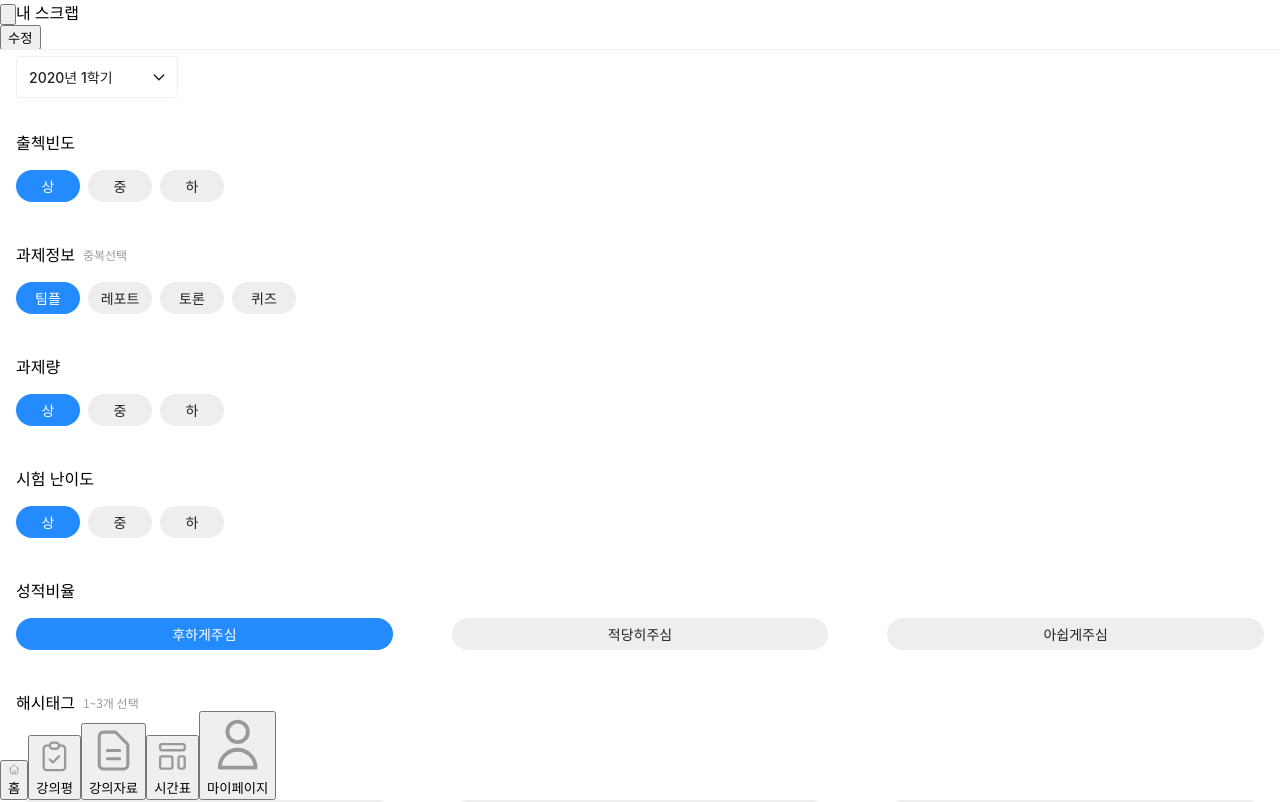
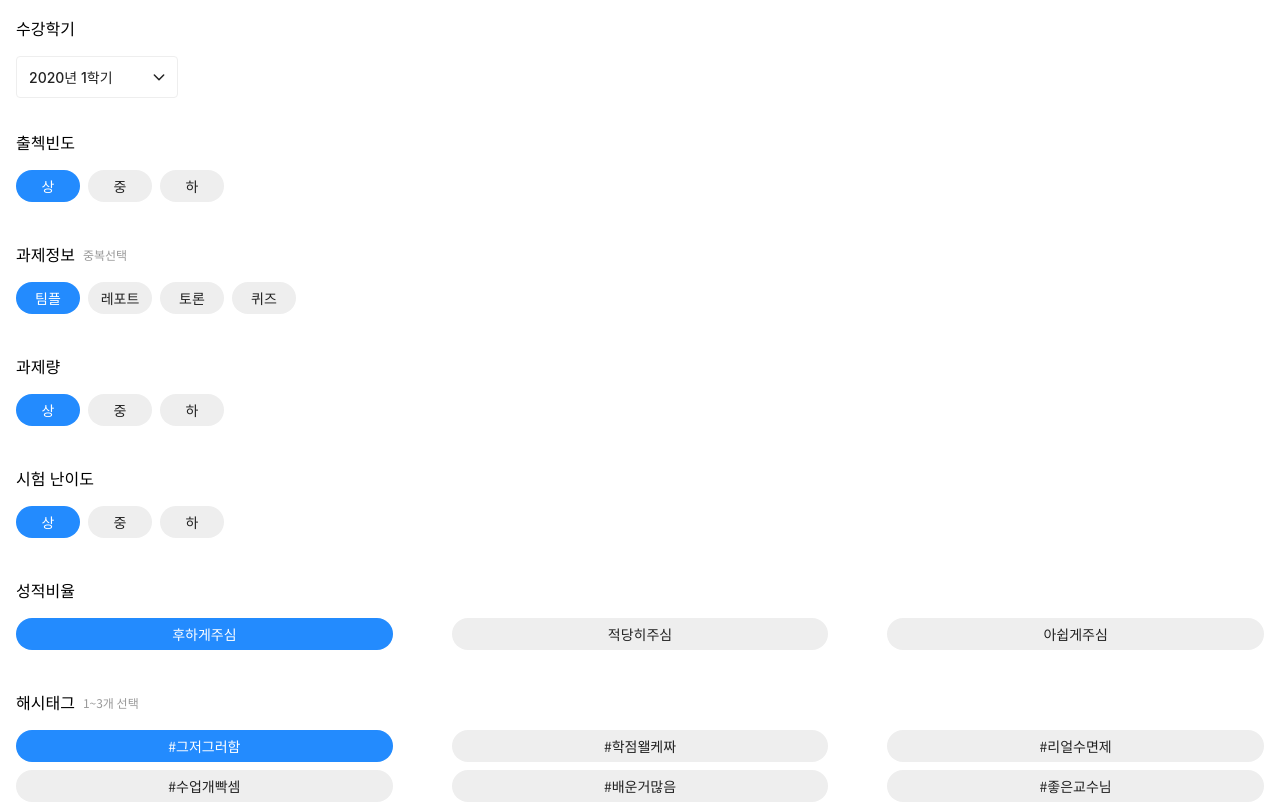
Before and after one commit to BCSDLab/HANGANG_WEB, a Next.js app: page /lectures/register in a window 1280 px wide. Shown: the top 802 px of the page. Built offline with nearby package versions, Linux system fonts and the light colour scheme.

Commit message:
refactor: Refactor shared components

```diff
--- a/src/components/Shared/BottomNav/BottomNav.style.ts
+++ b/src/components/Shared/BottomNav/BottomNav.style.ts
@@ -17,7 +17,35 @@ export const NavContainer = styled.nav`
   }
 `;
 
-export const NavOption = styled.button`
+export const HighlightLine = styled.div`
+  ${mobileQuery}{
+    position: absolute;
+    top : 0;
+    width: 72px;
+    height: 2px;
+    background-color: ${mainColor};
+  }
+`;
+
+export const Icon = styled.svg`
+  ${mobileQuery}{
+    width: 24px;
+    height: 24px;
+  }
+`;
+
+export const Description = styled.span`
+  ${mobileQuery}{
+    margin-top: 1px;
+    font: normal 11px ${defaultFontFamily};
+  }
+`;
+
+type SelectedPropType = {
+  selected : boolean;
+}
+
+export const NavOption = styled.button<SelectedPropType>`
   ${mobileQuery}{
     display: flex;
     flex-direction: column;
@@ -27,39 +55,16 @@ export const NavOption = styled.button`
     padding: 0;
     border: none;
     background-color: transparent;
+    ${HighlightLine}{
+      display: ${(props) => (!props.selected && 'none')};
+    }
+    ${Icon}{
+      > path {
+        stroke: ${(props) => (props.selected ? mainColor : greyFontColor)};
+      }
+    }
+    ${Description}{
+      color: ${(props) => (props.selected ? mainColor : greyFontColor)};
+    }
   }
 `;
-
-type SelectedPropType = {
-  selected : boolean;
-}
-
-export const HighlightLine = styled.div<SelectedPropType>`
-  ${mobileQuery}{
-    position: absolute;
-    top : 0px;
-    width: 72px;
-    height: 2px;
-    background-color: ${mainColor};
-    visibility: ${({ selected }) => (selected ? 'visible' : 'hidden')};
-  }
-`;
-
-export const Icon = styled.svg<SelectedPropType>`
-  > path {
-    stroke: ${(props) => (props.selected ? mainColor : greyFontColor)};
-  }
-  ${mobileQuery}{
-    width: 24px;
-    height: 24px;
-  }
-
-`;
-
-export const Description = styled.span<SelectedPropType>`
-  ${mobileQuery}{
-    margin-top: 1px;
-    color: ${({ selected }) => (selected ? mainColor : greyFontColor)};
-    font: normal 11px ${defaultFontFamily};
-  }
-`;
--- a/src/components/Shared/BottomNav/EachOption.tsx
+++ b/src/components/Shared/BottomNav/EachOption.tsx
@@ -1,29 +1,23 @@
 import React from 'react';
-import { useRouter } from 'next/router';
 import {
   NavOption, HighlightLine, Description, Icon,
 } from './BottomNav.style';
 
 type PropType = {
   title: string;
-  path: string;
   svg: React.FunctionComponent<React.SVGAttributes<SVGElement>>;
+  selected: boolean;
+  goUrl : () => void;
 };
 
-const EachOption: React.FC<PropType> = ({ title, path, svg }) => {
-  const router = useRouter();
-
-  const goUrl = () => {
-    router.push(path);
-  };
-
-  return (
-    <NavOption onClick={goUrl}>
-      <HighlightLine selected={path === router.pathname} />
-      <Icon as={svg} selected={path === router.pathname} />
-      <Description selected={path === router.pathname}>{title}</Description>
-    </NavOption>
-  );
-};
+const EachOption: React.FC<PropType> = ({
+  title, svg, selected, goUrl,
+}) => (
+  <NavOption onClick={goUrl} selected={selected}>
+    <HighlightLine />
+    <Icon as={svg} />
+    <Description>{title}</Description>
+  </NavOption>
+);
 
 export default EachOption;
--- a/src/components/Shared/BottomNav/index.tsx
+++ b/src/components/Shared/BottomNav/index.tsx
@@ -4,6 +4,7 @@ import ClipBoardCheckSVG from '@assets/svg/clipboard-check.svg';
 import DocumentTextSVG from '@assets/svg/document-text.svg';
 import TemplateSVG from '@assets/svg/template.svg';
 import UserSVG from '@assets/svg/user.svg';
+import { useRouter } from 'next/router';
 import EachOption from './EachOption';
 import { NavContainer } from './BottomNav.style';
 
@@ -15,17 +16,25 @@ const options = [
   { title: '마이페이지', path: '/mypage', svg: UserSVG },
 ];
 
-const BottomNav : React.FC = () => (
+const BottomNav : React.FC = () => {
+  const router = useRouter();
+  const goUrl = (path: string) => () => {
+    router.push(path);
+  };
+
+  return (
     <NavContainer>
       {options.map((option) => (
         <EachOption
           key={option.title}
           title={option.title}
-        path={option.path}
           svg={option.svg}
+          selected={router.pathname === option.path}
+          goUrl={goUrl(option.path)}
         />
       ))}
     </NavContainer>
   );
+};
 
 export default BottomNav;
--- a/src/components/Shared/Header/HeaderButton.tsx
+++ /dev/null
@@ -1,11 +0,0 @@
-import React from 'react';
-import { SubOptionButton } from './Header.style';
-
-type PropType ={
-  subOptionClick : () => void;
-}
-const HeaderButton: React.FC<PropType> = ({ subOptionClick, children }) => (
-  <SubOptionButton onClick={subOptionClick}>{children}</SubOptionButton>
-);
-
-export default HeaderButton;
--- a/src/components/Shared/Header/index.tsx
+++ b/src/components/Shared/Header/index.tsx
@@ -12,6 +12,7 @@ import {
 
 type PropType = {
   title : string;
+  // subButton(컴포넌트)은 Header 랜더링할 페이지에서 관리
   subButton ?: React.ReactNode;
   progress ?: number;
 }
--- /dev/null
+++ b/src/views/LectureReview/LectureReview.style.ts
@@ -0,0 +1,5 @@
+import styled from 'styled-components';
+
+const ReviewForm = styled.form``;
+
+export default ReviewForm;
--- a/src/views/LectureReview/LectureReview.tsx
+++ b/src/views/LectureReview/LectureReview.tsx
@@ -23,9 +23,7 @@ import TestDifficulty, {
 import TotalReview, {
   TotalRefType,
 } from '@components/LectureReview/TotalReview/TotalReview';
-import Header from '@components/Shared/Header';
-import HeaderButton from '@components/Shared/Header/HeaderButton';
-import BottomNav from '@components/Shared/BottomNav';
+import ReviewForm from './LectureReview.style';
 
 const LectureReview: React.FC = () => {
   const semesterRef = useRef<SemesterRefType>(null);
@@ -53,19 +51,8 @@ const LectureReview: React.FC = () => {
   };
 
   return (
-    <form onSubmit={submit}>
-      <Header
-        title="내 스크랩"
-        subButton={(
-          <HeaderButton subOptionClick={() => {
-            // console.log('clicked'); //doing something
-          }}
-          >
-            수정
-          </HeaderButton>
-      )}
-      />
-      <BottomNav />
+    <>
+      <ReviewForm onSubmit={submit}>
         <Semester ref={semesterRef} />
         <CheckFrequency ref={checkFrequencyRef} />
         <AssignmentInfo ref={assignmentInfoRef} />
@@ -74,7 +61,8 @@ const LectureReview: React.FC = () => {
         <GradeRatio ref={gradeRatioRef} />
         <HashTag ref={hashTagRef} />
         <TotalReview ref={totalRef} />
-    </form>
+      </ReviewForm>
+    </>
   );
 };
 
```
Lines whose indentation alone changed are shown as unchanged.
